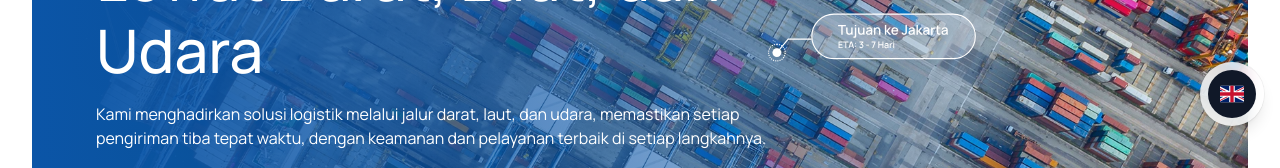
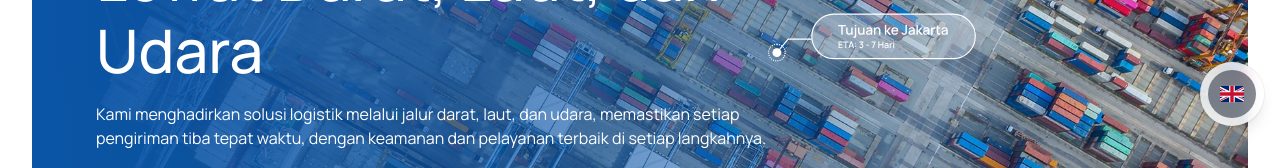
Before and after one commit to ciptacodeteam/shaga, a Next.js app: page /en in a window 1280 px wide. Shown: the part 306-474 px from the top of the page. Built offline with nearby package versions, Linux system fonts and the light colour scheme.

Commit message:
feat: update FloatingLanguageSelector button styling for improved visibility

```diff
--- a/components/FloatingLanguageSelector.tsx
+++ b/components/FloatingLanguageSelector.tsx
@@ -114,7 +114,7 @@ export default function FloatingLanguageSelector({
           transition={{ type: 'spring', stiffness: 400, damping: 20 }}
           className={cx(
             'w-12 h-12 rounded-full flex items-center justify-center text-xl',
-            'bg-gray-900 text-white dark:bg-zinc-100 dark:text-zinc-900',
+            '!bg-gray-900/50 text-white dark:bg-zinc-100 dark:text-zinc-900',
             'focus:outline-none focus-visible:ring-2 focus-visible:ring-blue-500'
           )}
         >
```
